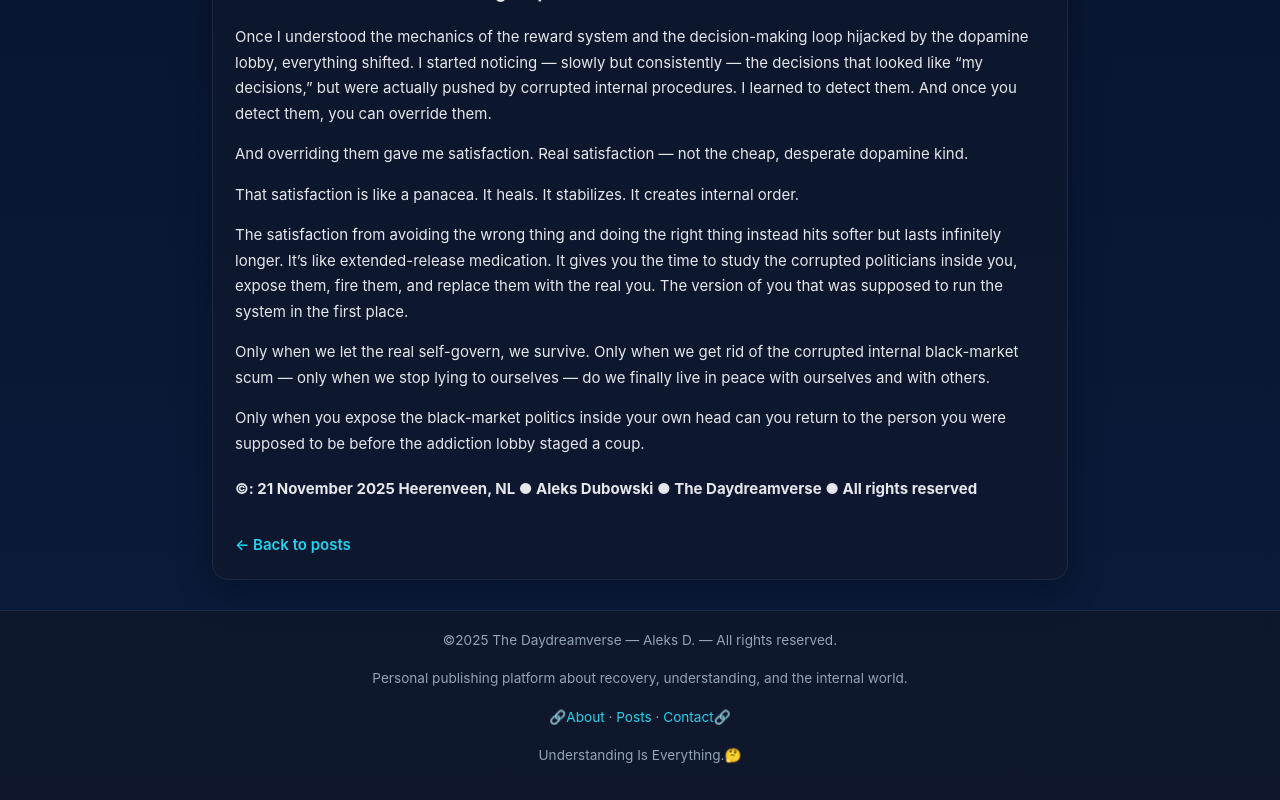
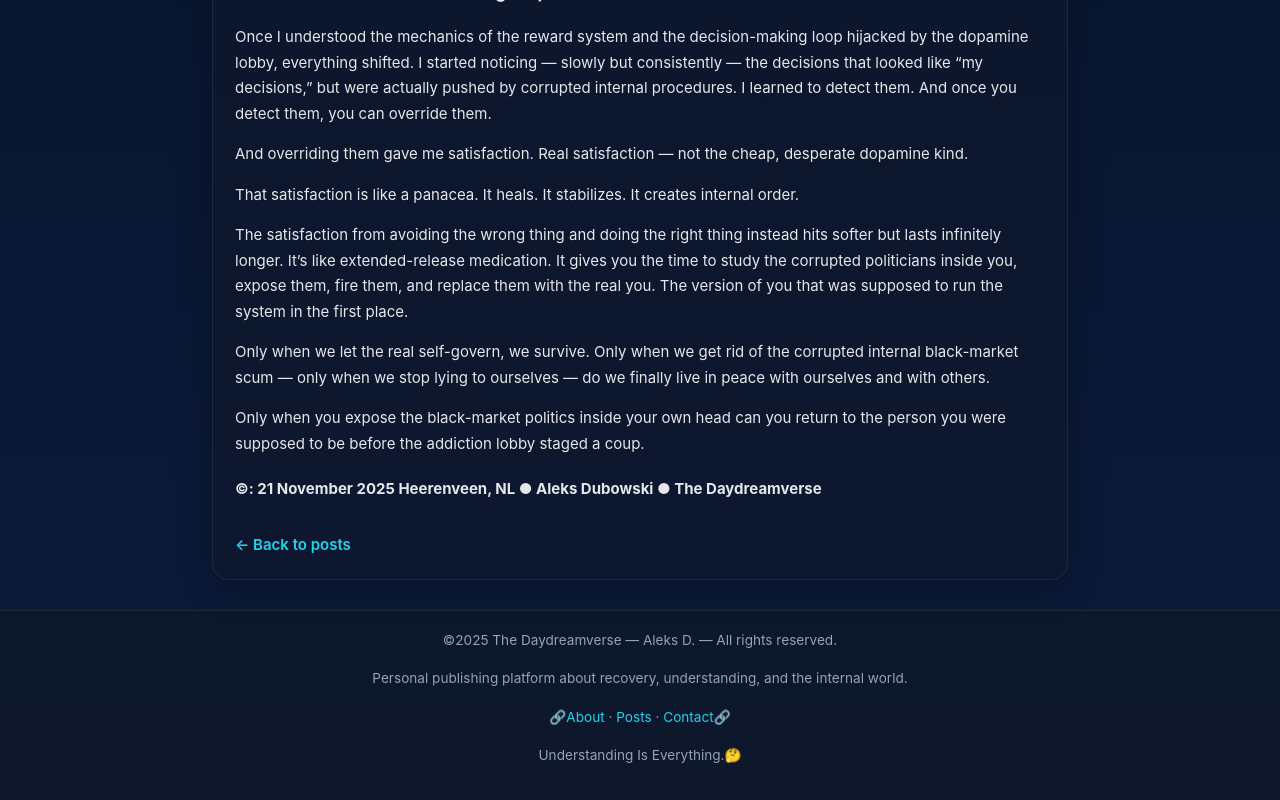
Before and after one commit to DeDaydreamer/recovery-static-blog, a plain HTML site: page posts/clear-mornings.html in a window 1280 px wide. Shown: the part 2834-3634 px from the top of the page. Drawn offline with Linux system fonts and the light colour scheme.

Commit message:
new email

```diff
--- a/posts/clear-mornings.html
+++ b/posts/clear-mornings.html
@@ -144,8 +144,7 @@ Only when we get rid of the corrupted internal black-market scum — only when w
 <p>Only when you expose the black-market politics inside your own head can you return to the person you were supposed to be before the addiction lobby staged a coup.</p>
 
 <h4><b>©: </b>21 November 2025 Heerenveen, NL  ●  Aleks Dubowski  ●
-The Daydreamverse  ●
-All rights reserved
+The Daydreamverse
 </h4>
 
 <p></p>
```
Also changed, not shown: contact.html (+1 -1 lines).
